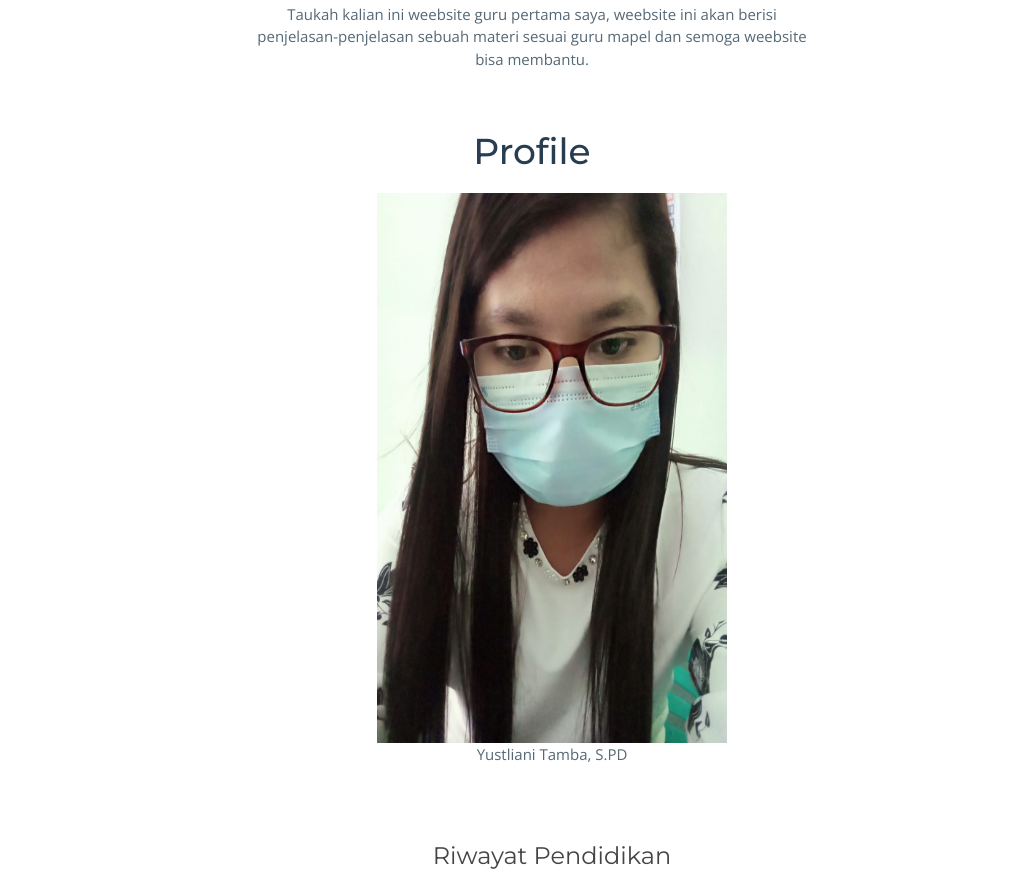
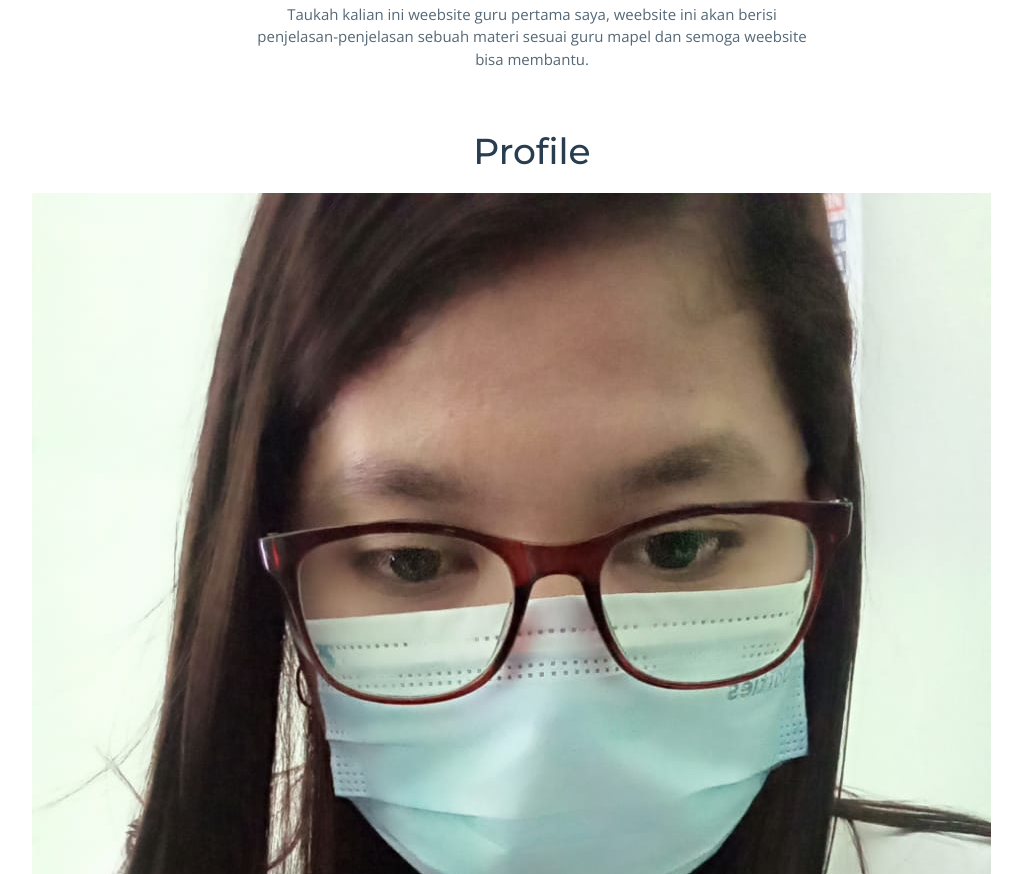
Before and after one commit to Fathurrahman123/BelajarBDP, a plain HTML site: page index.html in a window 1280 px wide. Shown: the part 776-1650 px from the top of the page, without its empty margins (108-1130 px from the left). Drawn offline with nearby package versions, Linux system fonts and the light colour scheme.

Commit message:
Update index.html

```diff
--- a/index.html
+++ b/index.html
@@ -71,7 +71,7 @@
             <div class="section-header">
   <h3 align="center">Profile</h3>
   <ul>
-<img src="img/photo 1.jpeg" width="350" height="550" style="display: block; margin: auto;">
+<img src="img/photo 1.jpeg" align="center">
     <p align="center">Yustliani Tamba, S.PD </p>
   </ul>
     <ul>
```
